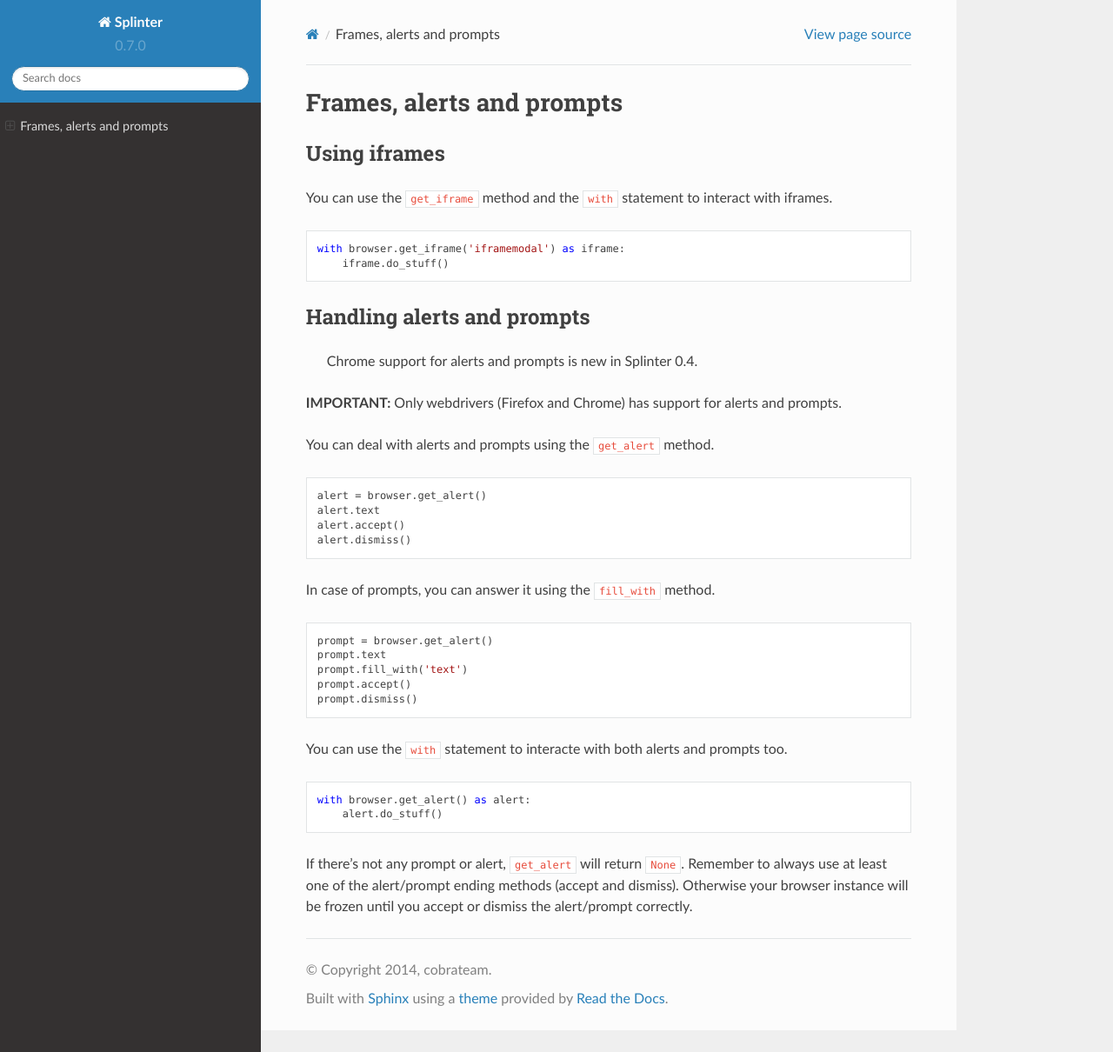
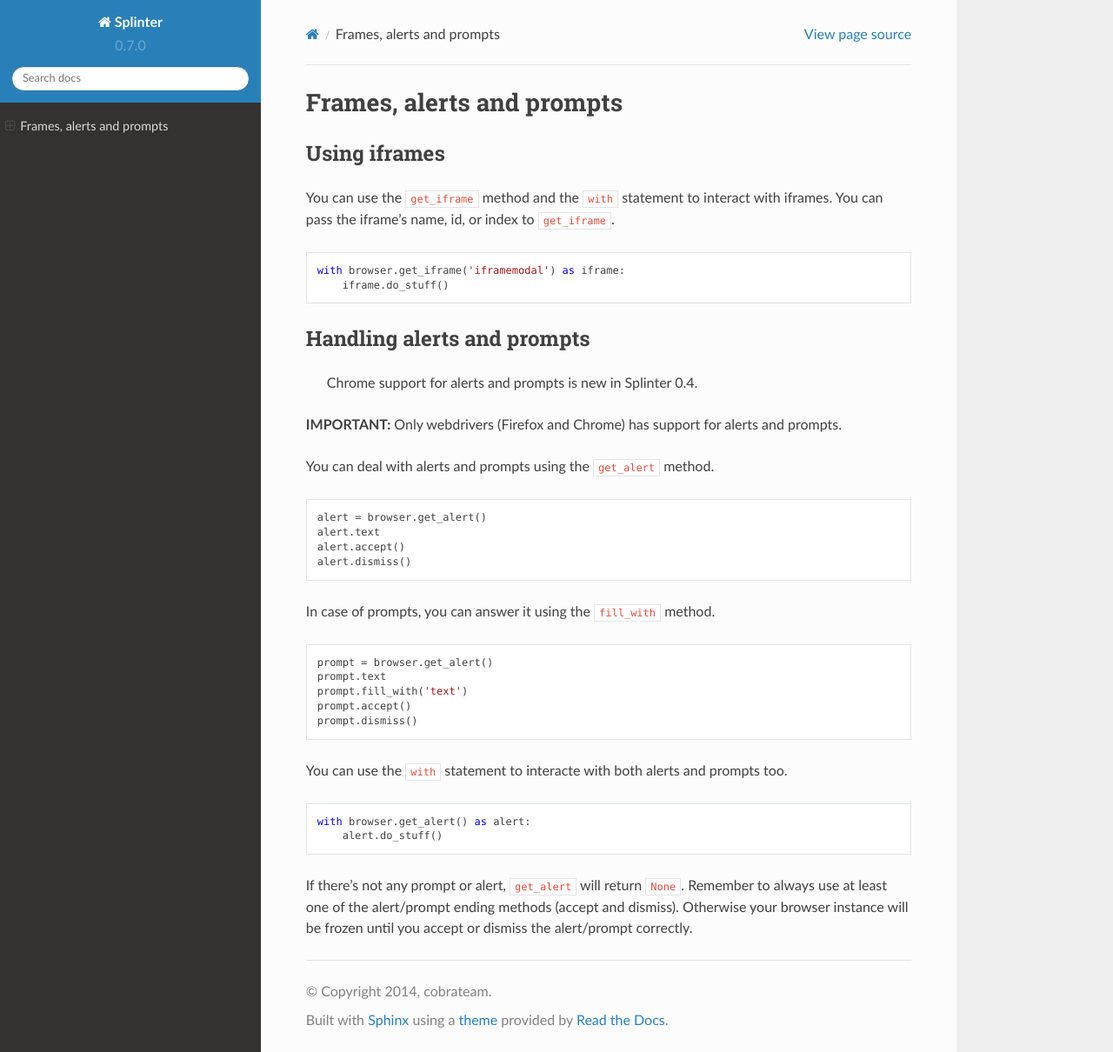
Before and after one commit to cobrateam/splinter, a Sphinx documentation site: the page built from docs/iframes-and-alerts.rst, in a window 1280 px wide and 1210 px high. Shown: the whole window at 87% size. Built offline with Sphinx 7.4.7 and the Read the Docs theme 2.0.0, drawn with Linux system fonts in a browser that asks for light colours.

Commit message:
Update to indicate that get_iframe() can be used with attributes other than name.
The implementation of get_iframe(name) should probably be updated so it doesn't imply that only name can be used.

```diff
--- a/docs/iframes-and-alerts.rst
+++ b/docs/iframes-and-alerts.rst
@@ -13,7 +13,7 @@ Frames, alerts and prompts
 Using iframes
 -------------
 
-You can use the ``get_iframe`` method and the ``with`` statement to interact with iframes.
+You can use the ``get_iframe`` method and the ``with`` statement to interact with iframes. You can pass the iframe's name, id, or index to ``get_iframe``.
 
 .. highlight:: python
 
```
